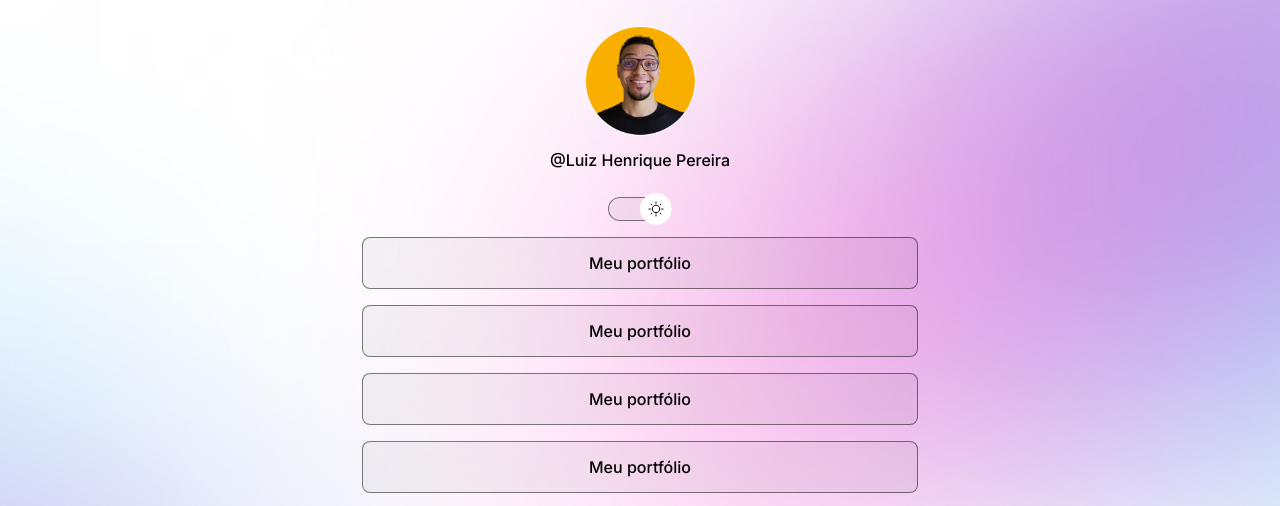
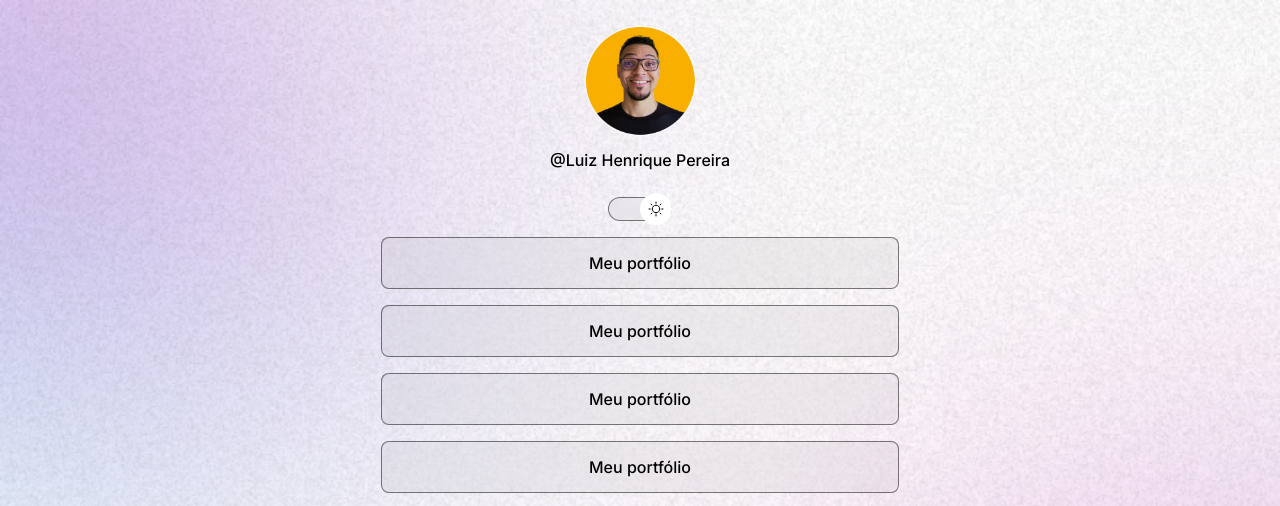
Before and after one commit to Rickhenrick04/ProjetoLinks, a plain HTML site: page index.html in a window 1280 px wide. Shown: the top 506 px of the page. Drawn offline with nearby package versions, Linux system fonts and the light colour scheme.

Commit message:
bg url root and light mobile, add media queries

```diff
--- a/style.css
+++ b/style.css
@@ -6,7 +6,7 @@
 
 :root {
   --text-color: white;
-  --bg-url: url(./assets/bg-desktop.jpg);
+  --bg-url: url(./assets/bg-mobile.jpg);
   --stroke-color: rgba(255, 255, 255, 0.5);
   --surfece-color: rgba(255, 255, 255, 0.1);
   --surfece-color-hover: rgba(255, 255, 255, 0.02);
@@ -16,7 +16,7 @@
 
 .light {
   --text-color: black;
-  --bg-url: url(./assets/bg-desktop-light.jpg);
+  --bg-url: url(./assets/bg-mobile-light.jpg);
   --stroke-color: rgba(0, 0, 0, 0.5);
   --surfece-color: rgba(0, 0, 0, 0.04);
   --surfece-color-hover: rgba(0, 0, 0, 0.2);
@@ -32,6 +32,7 @@ body {
   background-size: cover;
   */
   background: var(--bg-url) no-repeat top center/cover;
+  height: 100vh;
 }
 
 body * {
@@ -41,7 +42,7 @@ body * {
 
 #container {
   width: 100%;
-  max-width: 588px;
+  max-width: 550px;
   margin: auto;
 }
 #profile {
@@ -145,3 +146,13 @@ footer {
   text-align: center;
   font-size: 14px;
 }
+
+@media (min-width: 700px) {
+  :root {
+    --bg-url: url(./assets/bg-desktop.jpg);
+  }
+
+  .light {
+    --bg-url: url(./assets/bg-mobile-light.jpg);
+  }
+}
```
